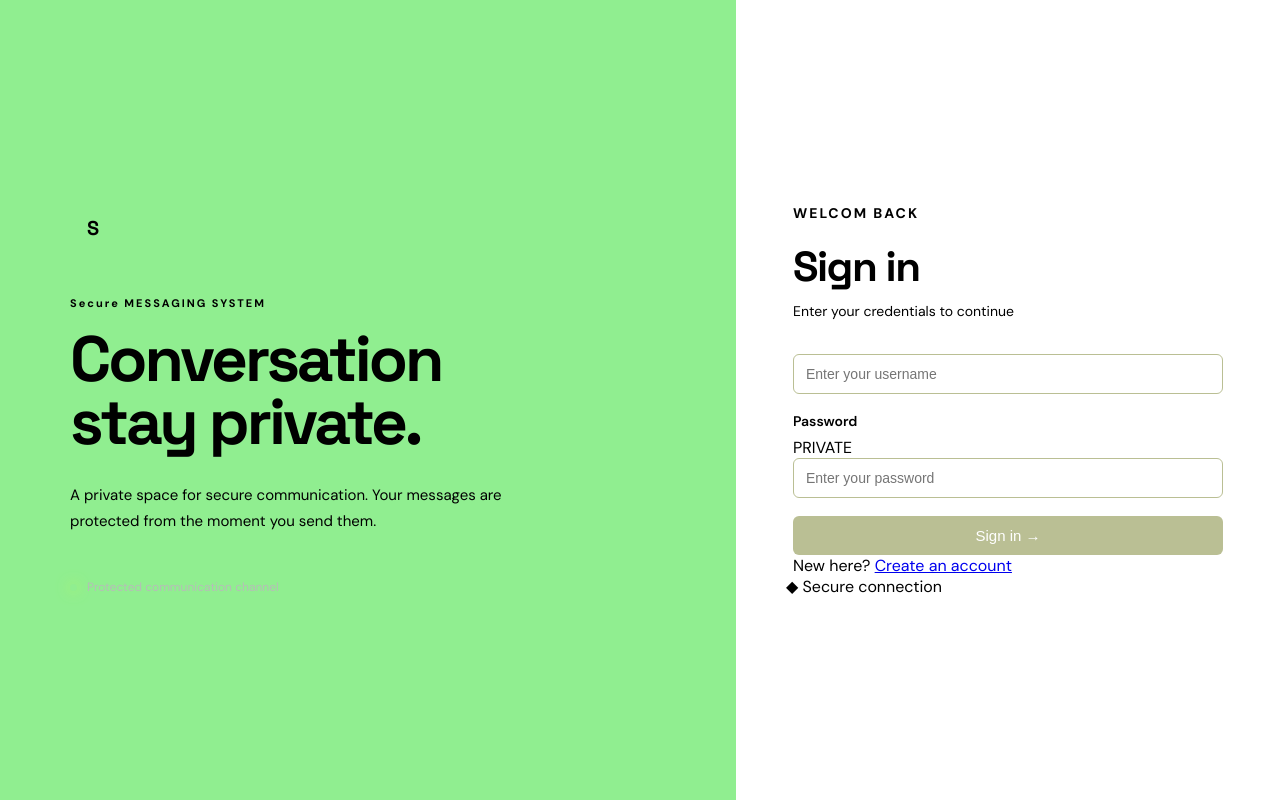
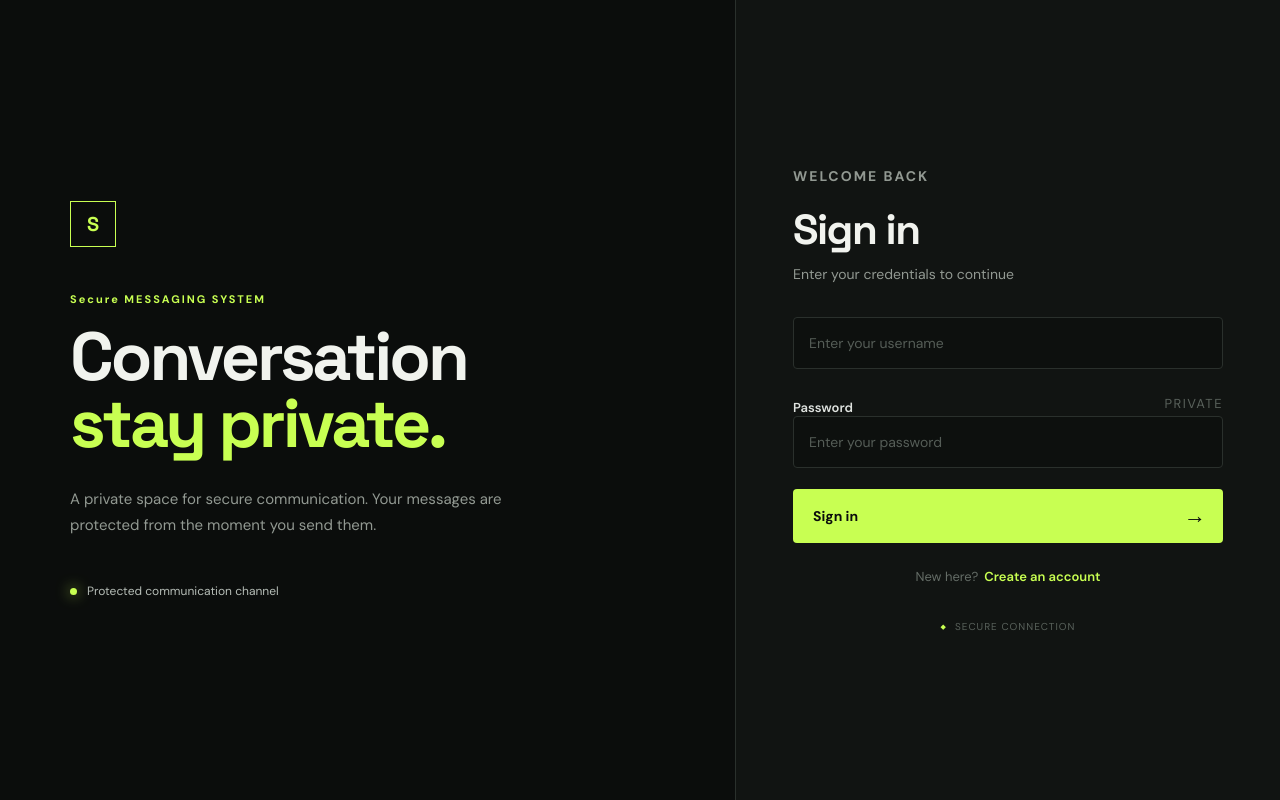
Before and after one commit to ShampooCodes/SecureMessagingSystem, a Django app: page /login/ in a window 1280 px wide. Run offline with Django 5.2, Linux system fonts and the light colour scheme.

Commit message:
login and signup UI done

```diff
--- a/accounts/static/accounts/style.css
+++ b/accounts/static/accounts/style.css
@@ -6,8 +6,8 @@
     box-sizing: border-box;
 }
 
-{
-    -f-bg #0b0d0c;
+:root{
+    --bg: #0b0d0c;
     --panel: #111412;
     --card: #171b18;
     --border: #2a302c;
@@ -21,7 +21,7 @@
 body{
     font-family: "DM Sans", sans-serif;
     background: var(--bg);
-    color: var(--text)
+    color: var(--text);
 }
 
 .auth-page{
@@ -41,7 +41,7 @@ body{
     flex-direction: column;
     justify-content: center;
     padding: 70px;
-    background: lightgreen;
+    background: #0b0d0c;
     border-right: 1px solid var(--border);
 }
 
@@ -70,7 +70,7 @@ body{
 .auth-logo h1{
     max-width: 650px;
     font-family: "Space Grotesk", sans-serif;
-    font-size: clamp(48px, 5vw, 78px);
+    font-size: 68px;
     line-height: 0.98;
     letter-spacing: -3px;
 }
@@ -136,61 +136,189 @@ body{
 }
 
 .input-group{
-    margin-bottom: 18px;
+    margin-bottom: 21px;
+}
+
+.input-label-row{
+    display: flex;
+    justify-content: space-between;
+    align-items: center;
 }
 
 .input-group label{
     display: block;
-    margin-bottom: 7px;
-    font-size: 14px;
+    margin-top: 9px;
+    color: #dfe3df;
+    font-size: 13px;
     font-weight: 600;
+}
+
+.field-hint{
+    color: #59615b;
+    font-size: 13px;
+    letter-spacing: 1.5px;
 }
 
 .input-group input{
     width: 100%;
-    padding: 11px 12px;
-    border: 1px solid #BABF94;
-    border-radius: 6px;
+    height: 52px;
+    padding: 0 15px;
+    border: 1px solid var(--border);
+    border-radius: 4px;
     font-size: 14px;
     outline: none;
-    background: #fff;
+    background: #0d100e;
+    font-family: "DM Sans", sans-serif;
+    transition: 0.2s ease;
+    color: var(--text);
 }
 
-.input-group input:focus {
-    border-color: #BABF94;
-    box-shadow: 0 0 0 2px rgba(186, 191, 148, 0.25);
+.input-group input::placeholder{
+    color: #555d57;
 }
 
-button{
+.auth-button{
     width: 100%;
-    padding: 11px;
+    height: 54px;
+    display: flex;
+    align-items: center;
+    justify-content: space-between;
+    padding: 0 17px 0 20px;
     border: none;
-    border-radius: 6px;
-    background: #BABF94;
-    color: white;
-    font-size: 15px;
+    border-radius: 4px;
+    background: var(--accent);
+    color: #0b0d0c;
+    font-family: "DM Sans", sans-serif;
+    font-size: 14px;
+    font-weight: 700;
     cursor: pointer;
+    transition: 0.2s ease;
 }
 
-button:hover{
-    background: #aeb477;
+.auth-button:hover{
+    background: var(--accent-dark);
+    transform: translateY(-1px);
 }
 
-.bottom-text{
-    text-align: center;
-    margin-top:  22px;
-    font-size: 14px;
-    color: #777;
+.button-arrow{
+    font-size: 22px;
+    line-height: 1;
 }
 
-.bottom-text a{
-    color: #aeb477;
+.form-messages{
+    margin-bottom: 22px;
+}
+
+.message{
+    padding: 12px 14px;
+    border: 1px solid var(--border);
+    border-radius: 4px;
+    background: #0d100e;
+    color: #c5cbc6;
+    font-size: 12px;
+    line-height: 1.5;
+}
+
+.message-error{
+    border-color: rgba(255, 107, 107, 0.35);
+    color: #ff9b9b;
+}
+
+.message-success{
+    border-color: rgba(200, 255, 82, 0.3);
+    color: var(--accent);
+}
+
+.auth-footer{
+    display: flex;
+    justify-content: center;
+    gap: 6px;
+    margin-top: 25px;
+    color: #646c66;
+    font-size: 13px;
+}
+
+.auth-footer a{
+    color: var(--accent);
     text-decoration: none;
     font-weight: 600;
 }
+.auth-footer a:hover{
+    text-decoration: underline;
+}
 
-.bottom-text a:hover{
-    text-decoration: underline;
+.auth-status{
+    display: flex;
+    justify-content: center;
+    align-items: center;
+    gap: 8px;
+    margin-top: 35px;
+    color: #59615b;
+    font-size: 10px;
+    letter-spacing: 1px;
+    text-transform: uppercase;
+}
+
+.status-icon{
+    color: var(--accent);
+    font-size: 7px;
+}
+
+.request-state{
+    text-align: center;
+}
+
+.request-icon {
+    width: 66px;
+    height: 66px;
+    display: flex;
+    align-items: center;
+    margin: 0 auto 28px;
+    border: 1px solid rgba(200, 255, 82, 0.4);
+    border-radius: 50%;
+    color: var(--accent);
+    font-size: 25px;
+    box-shadow: 0 0 35px rgba(200, 255, 82, 0.07);
+}
+.request-state h2{
+    font-family: "Space Grotesk", sans-serif;
+    font-size: 38px;
+    letter-spacing: -1px;
+    margin-bottom: 12px;
+}
+
+.request-state > p:not(.eyebrow){
+    max-width: 330px;
+    margin: 0 auto;
+    color: var(--muted);
+    font-size: 14px;
+    line-height: 1.6;
+}
+.waiting-indicator{
+    display: flex;
+    justify-content: center;
+    gap: 6px;
+    margin-top: 28px;
+}
+
+.waiting-indicator span{
+    width: 5px;
+    height: 5px;
+    border-radius: 50%;
+    background: var(--accent);
+    animation: pulse 1.2s infinite ease-in-out;
+}
+
+.waiting-indicator span:nth-child(2){
+    animation-delay: 0.15s;
+}
+
+.waiting-indicator span:nth-child(3){
+    animation-delay: 0.3s;
+}
+@keyframes pulse{
+    0%, 80%, 100%{ opacity: 0.25; transform: translateY(0);}
+    40%{ opacity: 1; transform: translateY(-3px);}
 }
 
 .dashboard{
--- a/accounts/templates/accounts/login.html
+++ b/accounts/templates/accounts/login.html
@@ -26,13 +26,13 @@
         <section class="auth-panel">
             <div class="auth-box">
                 <div class="auth-heading">
-                    <p class="eyebrow">WELCOM BACK</p>
+                    <p class="eyebrow">WELCOME BACK</p>
                     <h2>Sign in</h2>
                     <p>Enter your credentials to continue</p>
                 </div>
 
                 {% if messages %}
-                    <div class="from-messages">
+                    <div class="form-messages">
                         {% for message in messages %}
                             <div class="message message-{{ message.tags}}">
                                 {{ message}}
--- a/accounts/templates/accounts/signup.html
+++ b/accounts/templates/accounts/signup.html
@@ -29,7 +29,7 @@
                     <div class="auth-heading">
                         <p class="eyebrow">GET STARTED</p>
                         <h1>Create Account</h1>
-                        <p>Your account will be reviewed by an administratro</p>
+                        <p>Your account will be reviewed by an administrator.</p>
                     </div>
 
                     {% if messages %}
```
